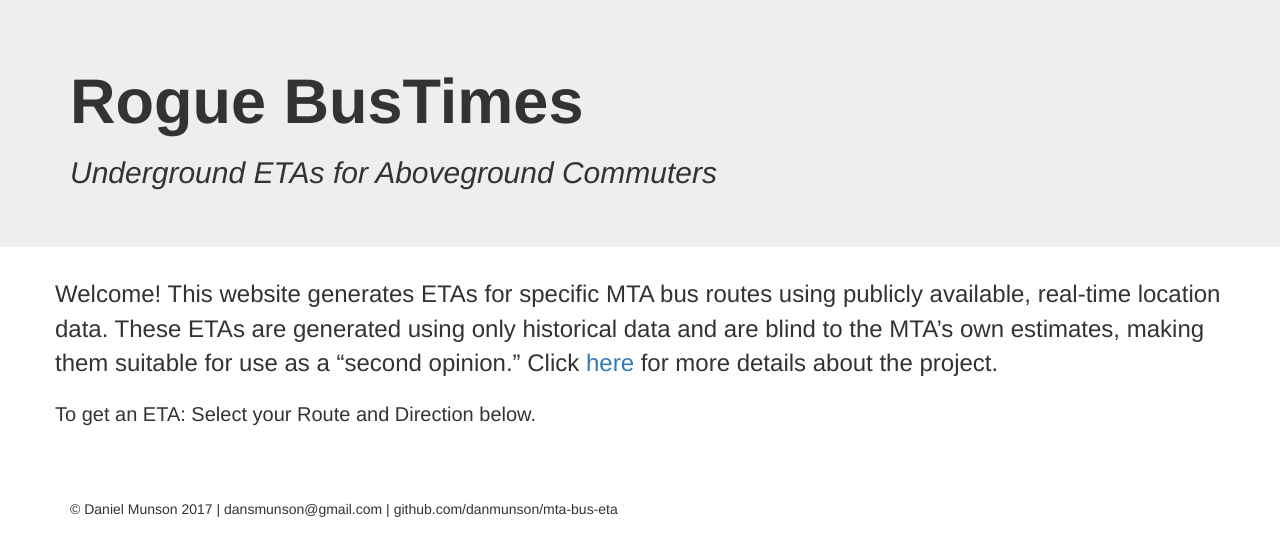
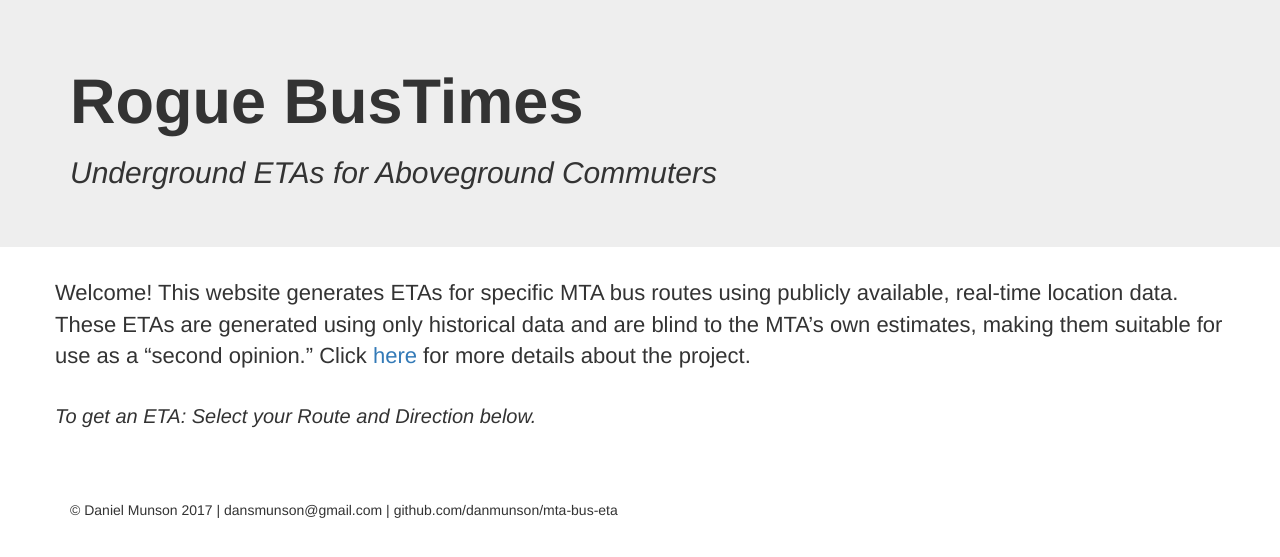
Before and after one commit to danmunson/mta-bus-eta, a Flask app: page / in a window 1280 px wide. Shown: the part 51-608 px from the top of the page. Run offline with Flask 2, Linux system fonts and the light colour scheme; parts of the project's set-up code (start-up, migrations or seed data) failed here and were passed over; some libraries are stand-ins or nearby versions.

Commit message:
aesthetics and descriptions

```diff
--- a/templates/about.html
+++ b/templates/about.html
@@ -36,7 +36,7 @@
             <span class="icon-bar"></span>
             <span class="icon-bar"></span>
           </button>
-          <a class="navbar-brand">MTA Hates This!</a>
+          <a href='/' class="navbar-brand">Rogue BusTimes</a>
         </div>
         <div id="navbar" class="navbar-collapse collapse">
             <ul class='nav navbar-nav'>
@@ -51,7 +51,7 @@
     <div class="jumbotron">
       <div class="container">
           <div class='row'>
-              <h2>Full System Overview</h2>
+              <h2>Concept Overview</h2>
               <p>The core idea behind this prediction system is: with enough observations of a bus traveling
                 from Stop A to Stop B on a given bus route, a trained model should be able to deliver a reasonably
                 accurate ETA for a bus near Stop A to a user waiting at Stop B. Provided there is enough data, this
--- a/templates/index.html
+++ b/templates/index.html
@@ -36,7 +36,7 @@
             <span class="icon-bar"></span>
             <span class="icon-bar"></span>
           </button>
-          <a class="navbar-brand">Rogue BusTimes</a>
+          <a href='#' class="navbar-brand">Rogue BusTimes</a>
         </div>
         <div id="navbar" class="navbar-collapse collapse">
             <ul class='nav navbar-nav'>
@@ -58,13 +58,11 @@
     <div class="container">
       <!-- Example row of columns -->
       <div class='row'>
-        <p style="font-size:24px">Welcome! This website generates ETAs for specific MTA bus routes using publicly available, real-time location data. These ETAs are generated using only historical data and are blind to the MTA’s own estimates, making them suitable for use as a “second opinion.” Click <a href='/about'>here</a> for more details about the project.</p>
+        <p style="font-size:22px">Welcome! This website generates ETAs for specific MTA bus routes using publicly available, real-time location data. These ETAs are generated using only historical data and are blind to the MTA’s own estimates, making them suitable for use as a “second opinion.” Click <a href='/about'>here</a> for more details about the project.</p>
       </div>
+      <br>
       <div class='row'>
-        <h4></h4>
-      </div>
-      <div class='row'>
-        <p style="font-size:20px">To get an ETA: Select your Route and Direction below.</p>
+        <p style="font-size:20px"><i>To get an ETA: Select your Route and Direction below.</i></p>
       </div>
       <br>
       {% for route in the_routes %}
--- a/templates/stops.html
+++ b/templates/stops.html
@@ -36,7 +36,7 @@
             <span class="icon-bar"></span>
             <span class="icon-bar"></span>
           </button>
-          <a class="navbar-brand">MTA Hates This!</a>
+          <a href='#' class="navbar-brand">Rogue BusTimes</a>
         </div>
         <div id="navbar" class="navbar-collapse collapse">
             <ul class='nav navbar-nav'>
```
